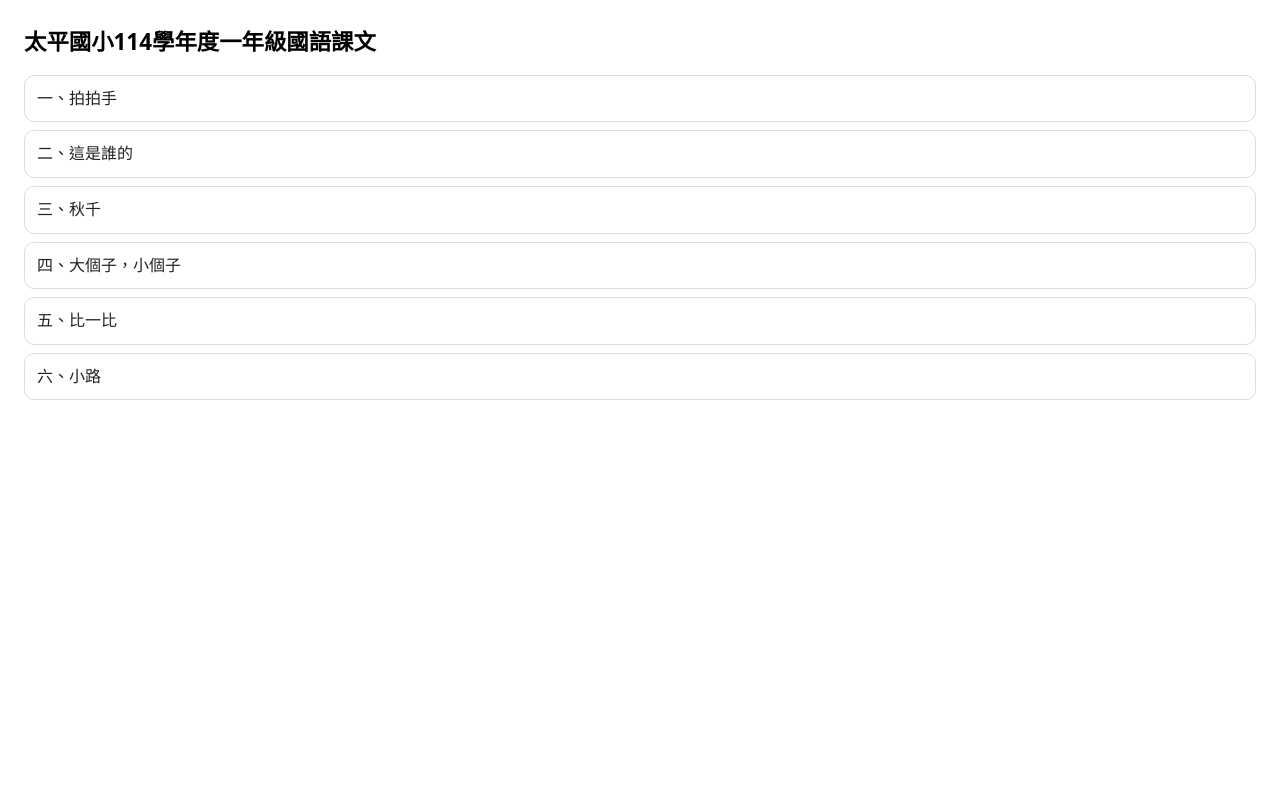
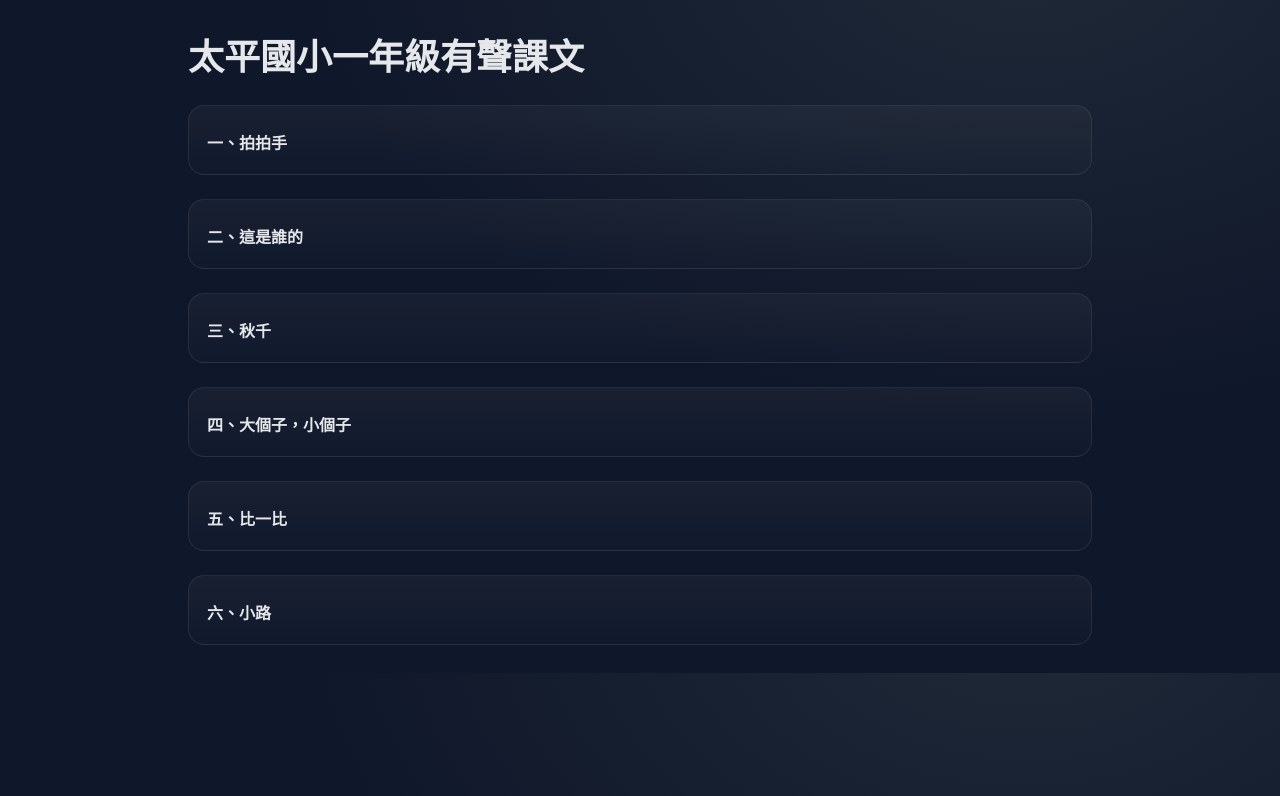
Before and after one commit to vaguemoon/114-1_grade1, a plain HTML site: page index.html in a window 1280 px wide. Drawn offline with Linux system fonts and the light colour scheme.

Commit message:
更改CSS樣式

```diff
--- a/index.html
+++ b/index.html
@@ -1,24 +1,66 @@
 <!doctype html>
 <html lang="zh-Hant">
 <head>
-  <meta charset="utf-8">
-  <meta name="viewport" content="width=device-width, initial-scale=1">
-  <title>太平國小114學年度一年級國語課文</title>
+  <meta charset="utf-8" />
+  <meta name="viewport" content="width=device-width, initial-scale=1" />
+  <title>learning-lab｜教學入口</title>
   <style>
-    body { font-family: system-ui, -apple-system, "Noto Sans TC", "Microsoft JhengHei", sans-serif; line-height: 1.6; margin: 24px; }
-    h1 { font-size: 1.4rem; }
-    a { display: block; padding: 10px 12px; margin: 8px 0; border: 1px solid #ddd; border-radius: 10px; text-decoration: none; color: #222; }
-    a:active { transform: translateY(1px); }
-    .tip { color: #555; margin-top: 18px; }
+    :root{--bg:#0f172a;--fg:#e5e7eb;--card:#111827;--muted:#94a3b8;--accent:#22c55e}
+    *{box-sizing:border-box} body{margin:0;font-family:ui-sans-serif,system-ui,-apple-system,Segoe UI,Roboto,Noto Sans,PingFang TC,"Microsoft JhengHei",Arial;background:radial-gradient(1200px 800px at 80% -10%, #1f2937 0%, var(--bg) 60%);color:var(--fg)}
+    .wrap{max-width:960px;margin:0 auto;padding:28px}
+    h1{margin:0 0 8px;font-size:clamp(22px,3vw,36px)} p{color:var(--muted)}
+    .grid{display:grid;grid-template-columns:repeat(auto-fit,minmax(240px,1fr));gap:16px;margin-top:24px}
+    .card{background:linear-gradient(180deg,rgba(255,255,255,.04),rgba(255,255,255,.01));border:1px solid rgba(255,255,255,.08);border-radius:16px;padding:18px;text-decoration:none;color:inherit;display:block}
+    .card:hover{outline:2px solid rgba(34,197,94,.45)}
+    .tag{display:inline-block;font-size:12px;color:#0b1220;background:linear-gradient(120deg,#22c55e,#06b6d4);padding:4px 8px;border-radius:999px;font-weight:700;margin-bottom:8px}
+    .title{font-weight:900;margin:6px 0 2px} .desc{color:var(--muted);font-size:14px}
   </style>
 </head>
 <body>
-  <h1>太平國小114學年度一年級國語課文</h1>
-  <a href="一、拍拍手.html">一、拍拍手</a>
-  <a href="二、這是誰的.html">二、這是誰的</a>
-  <a href="三、秋千.html">三、秋千</a>
-  <a href="四、大個子，小個子.html">四、大個子，小個子</a>
-  <a href="五、比一比.html">五、比一比</a>
-  <a href="六、小路.html">六、小路</a>
+<div class="wrap">
+  <h1>太平國小一年級有聲課文</h1>
+
+  <div class="grid">
+    <a class="card" href="./一、拍拍手.html">
+      <div class="title">一、拍拍手</div>
+    </a>
+  </div>
+
+  <div class="grid">
+    <a class="card" href="./二、這是誰的.html">
+      <div class="title">二、這是誰的</div>
+    </a>
+  </div>
+
+  <div class="grid">
+    <a class="card" href="./三、秋千.html">
+      <div class="title">三、秋千</div>
+    </a>
+  </div>
+
+  <div class="grid">
+    <a class="card" href="./四、大個子，小個子.html">
+      <div class="title">四、大個子，小個子</div>
+    </a>
+  </div>
+
+  <div class="grid">
+    <a class="card" href="./五、比一比.html">
+      <div class="title">五、比一比</div>
+    </a>
+  </div>
+
+  <div class="grid">
+    <a class="card" href="./六、小路.html">
+      <div class="title">六、小路</div>
+    </a>
+  </div>
+
+
+
+
+
+    <!-- 未來可以繼續加其他科目區塊（english, science...） -->
+  </div>
 </body>
 </html>
```
